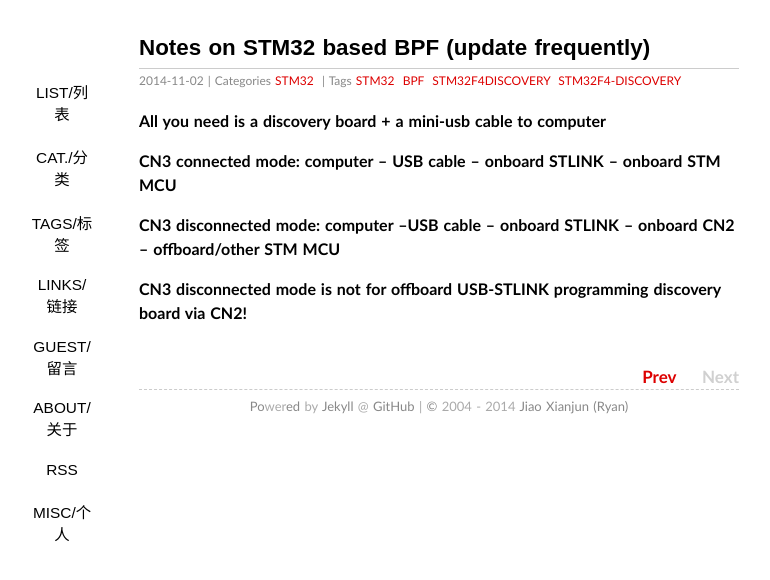
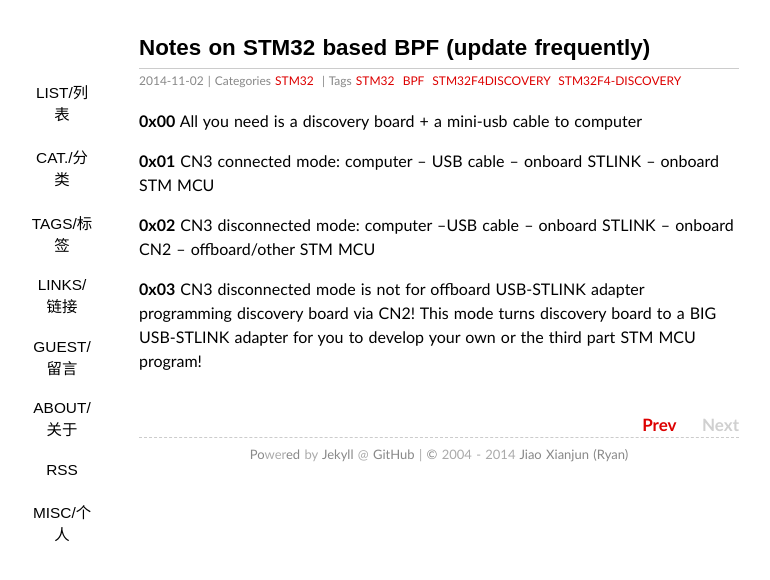
Before and after one commit to sdr-x/sdr-x.github.io, a Jekyll site: the page built from _posts/2014-12-15-Notes on STM32 based BPF (update frequently).md, in a window 1280 px wide. Shown: the top 580 px of the page, without its empty margins (201-971 px from the left). Built offline with Jekyll 4.4.1, drawn with Linux system fonts in a browser that asks for light colours; some web fonts are replaced; Markdown is read by kramdown in place of the engine named in the settings; comment, search, counter and statistics services are not loaded.

Commit message:
Update 2014-12-15-Notes on STM32 based BPF (update frequently).md

```diff
--- a/_posts/2014-12-15-Notes on STM32 based BPF (update frequently).md
+++ b/_posts/2014-12-15-Notes on STM32 based BPF (update frequently).md
@@ -7,10 +7,10 @@ categories: STM32
 tags:  STM32 BPF STM32F4DISCOVERY STM32F4-DISCOVERY
 ---
 
-**All you need is a discovery board + a mini-usb cable to computer**
+**0x00** All you need is a discovery board + a mini-usb cable to computer
 
-**CN3 connected mode: computer -- USB cable -- onboard STLINK -- onboard STM MCU**
+**0x01** CN3 connected mode: computer -- USB cable -- onboard STLINK -- onboard STM MCU
 
-**CN3 disconnected mode: computer --USB  cable -- onboard STLINK -- onboard CN2 -- offboard/other STM MCU**
+**0x02** CN3 disconnected mode: computer --USB  cable -- onboard STLINK -- onboard CN2 -- offboard/other STM MCU
 
-**CN3 disconnected mode is not for offboard USB-STLINK programming discovery board via CN2!**
+**0x03** CN3 disconnected mode is not for offboard USB-STLINK adapter programming discovery board via CN2! This mode turns discovery board to a BIG USB-STLINK adapter for you to develop your own or the third part STM MCU program!
```
